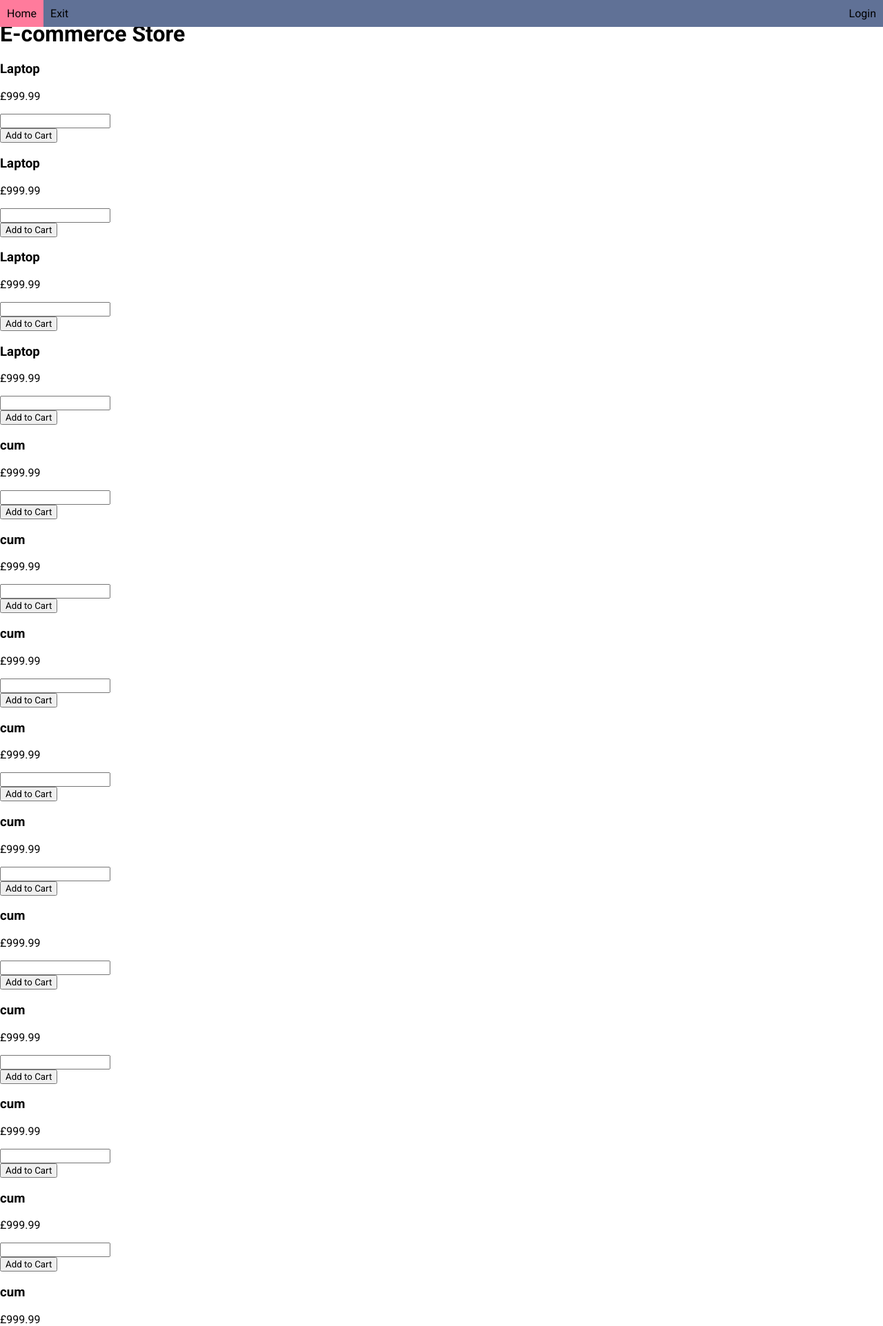
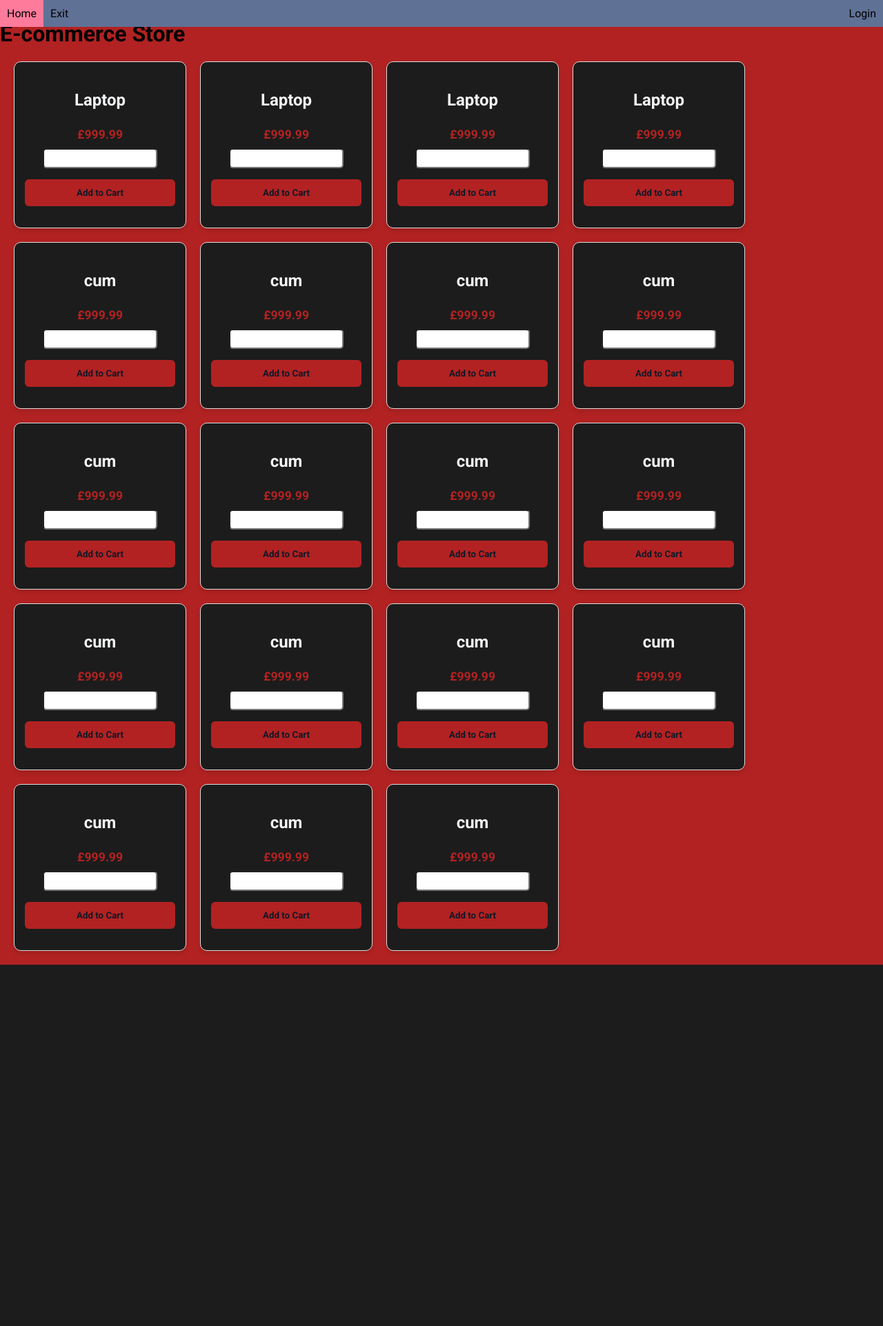
Before and after one commit to xTxang/CCSE1, a Flask app: page / in a window 1280 px wide. Shown: the top 1923 px of the page at 69% size. After the commit the page ends 1399 px from the top, so only its background shows below. Run offline with Flask 3, Linux system fonts and the light colour scheme; data comes from the database, SQL or seed files in the repository.

Commit message:
CSS for UI changes

```diff
--- a/static/CSS/main.css
+++ b/static/CSS/main.css
@@ -80,3 +80,276 @@ aside {
 .basketButton:hover{
   background-color: #FF7B9C;
 }
+
+/* -------------------------------------------------------- */
+/* From Uiverse.io by Yaya12085 */
+#formBody {
+  font-family: Arial, sans-serif;
+  /* background-color: rgba(17, 24, 39, 1);  */
+  /* Matches form's background theme */
+
+  background-color:  #B22222;
+  display: flex;
+  justify-content: center;
+  align-items: center;
+  height: 100vh;
+  margin: 0;
+}
+
+#shopBody {
+  font-family: Arial, sans-serif;
+  background-color:  #B22222;
+
+
+
+}
+
+
+
+
+.form-container {
+  width: 320px;
+  border-radius: 0.75rem;
+  /* background-color: rgba(17, 24, 39, 1); */
+  background-color: #1C1C1C;
+  padding: 2rem;
+  color: rgba(243, 244, 246, 1);
+
+}
+
+.title {
+  text-align: center;
+  font-size: 1.5rem;
+  line-height: 2rem;
+  font-weight: 700;
+}
+
+.form {
+  margin-top: 1.5rem;
+}
+
+.input-group {
+  margin-top: 0.25rem;
+  font-size: 0.875rem;
+  line-height: 1.25rem;
+}
+
+.input-group label {
+  display: block;
+  color: rgba(156, 163, 175, 1);
+  margin-bottom: 4px;
+}
+
+.input-group input {
+  width: 100%;
+  border-radius: 0.375rem;
+  border: 1px solid rgba(55, 65, 81, 1);
+  outline: 0;
+  background-color: rgba(17, 24, 39, 1);
+  padding: 0.75rem 1rem;
+  color: rgba(243, 244, 246, 1);
+}
+
+.input-group input:focus {
+  border-color: rgba(167, 139, 250);
+}
+
+.forgot {
+  display: flex;
+  justify-content: flex-end;
+  font-size: 0.75rem;
+  line-height: 1rem;
+  color: rgba(156, 163, 175,1);
+  margin: 8px 0 14px 0;
+}
+
+.forgot a,.signup a {
+  color: rgba(243, 244, 246, 1);
+  text-decoration: none;
+  font-size: 14px;
+}
+
+.forgot a:hover, .signup a:hover {
+  text-decoration: underline rgba(167, 139, 250, 1);
+}
+
+.sign {
+  display: block;
+  width: 100%;
+  /* background-color: rgba(167, 139, 250, 1); */
+  background-color:  #B22222;
+  padding: 0.75rem;
+  text-align: center;
+  color: rgba(17, 24, 39, 1);
+  border: none;
+  border-radius: 0.375rem;
+  font-weight: 600;
+  cursor: pointer; /* This changes the cursor to a hand */
+}
+
+.social-message {
+  display: flex;
+  align-items: center;
+  padding-top: 1rem;
+}
+
+.line {
+  height: 1px;
+  flex: 1 1 0%;
+  background-color: rgba(55, 65, 81, 1);
+}
+
+.social-message .message {
+  padding-left: 0.75rem;
+  padding-right: 0.75rem;
+  font-size: 0.875rem;
+  line-height: 1.25rem;
+  color: rgba(156, 163, 175, 1);
+}
+
+.social-icons {
+  display: flex;
+  justify-content: center;
+}
+
+.social-icons .icon {
+  border-radius: 0.125rem;
+  padding: 0.75rem;
+  border: none;
+  background-color: transparent;
+  margin-left: 8px;
+}
+
+.social-icons .icon svg {
+  height: 1.25rem;
+  width: 1.25rem;
+  fill: #fff;
+}
+
+.signup {
+  text-align: center;
+  font-size: 0.75rem;
+  line-height: 1rem;
+  color: rgba(156, 163, 175, 1);
+}
+
+
+.input-group:last-of-type {
+  margin-bottom: 1rem; /* Adjust the value to your desired spacing */
+}
+
+.input-group:first-of-type{
+  /* Makes the first input box slightly closer to title */
+  margin-top: -1rem;
+}
+
+
+/* ---------------------- */
+
+
+
+/* TODO i think this can go */
+.error-table td {
+  padding: 10px;
+  text-align: center;
+}
+
+.errorCentre{
+
+  padding: 10px;
+  text-align: center;
+
+}
+
+
+/* ------------------- */
+
+
+.product-container {
+  display: flex;
+  flex-wrap: wrap;
+  gap: 20px;
+  justify-content: flex-start;
+  margin: 20px;
+}
+
+.product-box {
+
+  width: 250px;
+  border: 1px solid #ddd;
+  border-radius: 10px;
+  overflow: hidden;
+  background-color: #1C1C1C;
+  box-shadow: 0 4px 6px rgba(0, 0, 0, 0.1);
+  transition: transform 0.2s ease, box-shadow 0.2s ease;
+  text-align: center;
+  padding: 15px;
+  color: rgba(243, 244, 246, 1);
+}
+
+
+/* .product-container {
+  display: grid;
+  grid-template-columns: auto auto auto auto;
+  flex-wrap: wrap;
+  gap: 20px;
+  justify-content: left;
+
+  margin: 20px auto;
+  max-width: 1200px;
+}
+
+.product-box {
+  flex: 0 1 calc(25% - 40px);
+  box-sizing: border-box;
+  border: 1px solid #ddd;
+  border-radius: 10px;
+  overflow: hidden;
+  background-color: #1C1C1C;
+  box-shadow: 0 4px 6px rgba(0, 0, 0, 0.1);
+  transition: transform 0.2s ease, box-shadow 0.2s ease;
+  text-align: center;
+  padding: 15px;
+  margin: 10px;
+  color: rgba(243, 244, 246, 1);
+} */
+
+
+
+
+.product-box:hover {
+  transform: scale(1.05);
+  box-shadow: 0 6px 10px rgba(0, 0, 0, 0.15);
+}
+
+
+.product-title {
+  font-size: 1.2rem;
+  font-weight: bold;
+  margin: 10px 0;
+}
+
+.product-description {
+  font-size: 0.9rem;
+  color: #666;
+  margin: 10px 0;
+}
+
+.product-price {
+  font-size: 1.1rem;
+  color: #b22222;
+  font-weight: bold;
+  margin: 10px 0;
+}
+
+
+
+.productInput{
+  padding: 5px;
+  border-radius: 5px;
+  margin-bottom: 1rem;
+}
+
+.product-button:hover {
+  background-color: #FF7B9C;
+}
```
